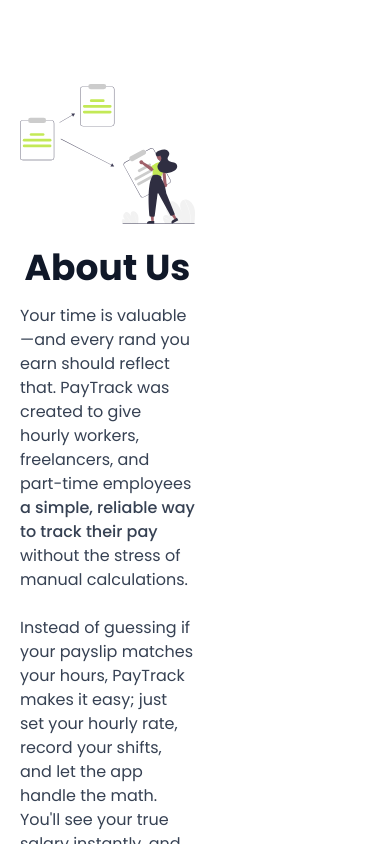
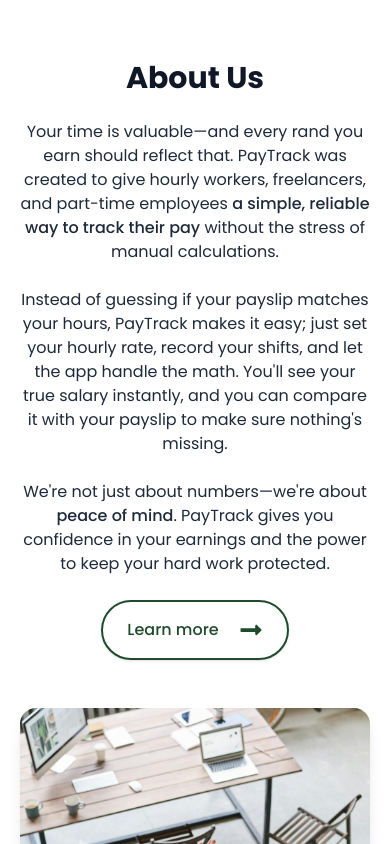
Before and after one commit to Willie3011/pay-track, a React (Vite) app: page / in a window 390 px wide. Shown: the part 1120-1964 px from the top of the page. Built offline with nearby package versions, Linux system fonts and the light colour scheme.

Commit message:
Update About section layout and image
Replaced banner SVG with a new about.jpg image and improved the About component layout for better responsiveness and visual appeal. Added a 'Learn more' button with icon, updated styling, and switched to using react-router's Link.

```diff
--- a/src/components/About.jsx
+++ b/src/components/About.jsx
@@ -1,23 +1,56 @@
-import about from "../assets/images/banner2.svg"
+import { FaLongArrowAltRight } from "react-icons/fa";
+import about from "../assets/images/about.jpg";
+import { Link } from "react-router";
 
 const About = () => {
   return (
-        <section className='w-full min-h-screen px-5 py-22'>
-            <div className="max-w-7xl min-h-screen mx-auto grid grid-cols-1 md:grid-cols-2 gap-6">
-                <div className="max-lg:w-1/2 h-full">
-                    <img src={about} alt="" className='lg:w-[500px] lg:h-[500px] w-full h-full' />
+    <section className="w-full min-h-screen flex flex-col items-center justify-center px-5 py-16 lg:py-20">
+      <div className="max-w-7xl h-full mx-auto lg:grid flex flex-col-reverse lg:grid-cols-2 gap-12 lg:gap-6 lg:px-22">
+        <div className="w-full h-full">
+          <img
+            src={about}
+            alt=""
+            className="lg:w-[500px] lg:h-[500px] w-full h-[500px] object-cover lg:rounded-full rounded-2xl shadow-lg"
+          />
         </div>
-                <div className="max-lg:w-1/2">
-                    <h2 className='text-4xl font-bold text-gray-900 text-center mb-4'>About Us</h2>
-                    <div className="text-gray-700 flex flex-col gap-6">
-                        <p>Your time is valuable—and every rand you earn should reflect that. PayTrack was created to give hourly workers, freelancers, and part-time employees {" "} <span className="font-medium">a simple, reliable way to track their pay</span> without the stress of manual calculations.</p>
-                        <p>Instead of guessing if your payslip matches your hours, PayTrack makes it easy; just set your hourly rate, record your shifts, and let the app handle the math. You'll see your true salary instantly, and you can compare it with your payslip to make sure nothing's missing.</p>
-                        <p>We're not just about numbers—we're about <span className="font-medium">peace of mind</span>. PayTrack gives you confidence in your earnings and the power to keep your hard work protected.</p>
+        <div className="w-full flex flex-col items-center">
+          <h2 className="lg:text-4xl text-3xl font-bold text-gray-900 text-center mb-6">
+            About Us
+          </h2>
+          <div className="text-gray-800 flex flex-col gap-6 text-center">
+            <p>
+              Your time is valuable—and every rand you earn should reflect that.
+              PayTrack was created to give hourly workers, freelancers, and
+              part-time employees{" "}
+              <span className="font-medium">
+                a simple, reliable way to track their pay
+              </span>{" "}
+              without the stress of manual calculations.
+            </p>
+            <p>
+              Instead of guessing if your payslip matches your hours, PayTrack
+              makes it easy; just set your hourly rate, record your shifts, and
+              let the app handle the math. You'll see your true salary
+              instantly, and you can compare it with your payslip to make sure
+              nothing's missing.
+            </p>
+            <p>
+              We're not just about numbers—we're about{" "}
+              <span className="font-medium">peace of mind</span>. PayTrack gives
+              you confidence in your earnings and the power to keep your hard
+              work protected.
+            </p>
           </div>
+
+          <Link
+            to="/about"
+            className="mt-6 w-fit flex items-center text-primary border-2 border-primary hover:bg-primary hover:text-accent shadow-sm font-medium py-4 px-6 rounded-full duration-300">
+            Learn more <FaLongArrowAltRight className="text-2xl ms-5" />
+          </Link>
         </div>
       </div>
     </section>
-    )
-}
+  );
+};
 
-export default About
+export default About;
```
Also changed, not shown: src/assets/images/about.jpg (added). Lines whose indentation alone changed are shown as unchanged.
